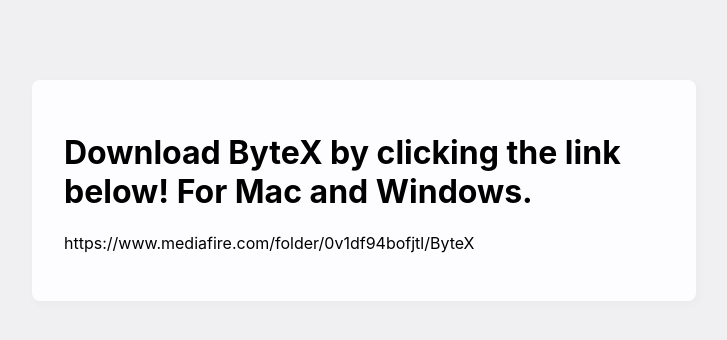
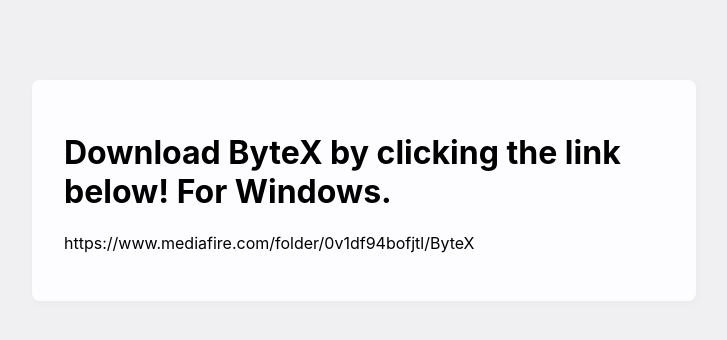
Before and after one commit to UniversalWebX/R.I.C.K, a plain HTML site: page index.html in a window 1280 px wide. Shown: the whole page, without its empty margins (276-1003 px from the left). Drawn offline with Linux system fonts and the light colour scheme.

Commit message:
Update index.html

```diff
--- a/index.html
+++ b/index.html
@@ -38,7 +38,7 @@
 
 <body>
 <div>
-    <h1>Download ByteX by clicking the link below! For Mac and Windows.</h1>
+    <h1>Download ByteX by clicking the link below! For Windows.</h1>
     <p>https://www.mediafire.com/folder/0v1df94bofjtl/ByteX</p>
 </div>
 </body>
```
